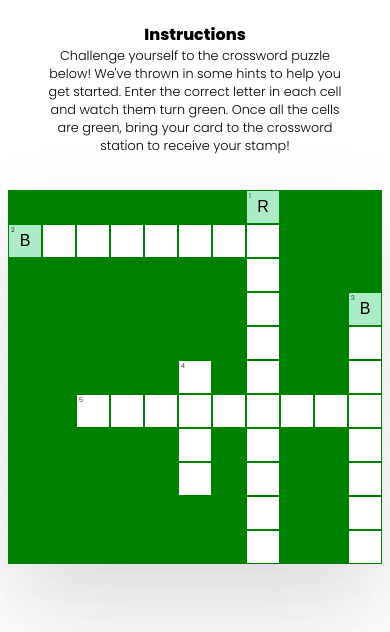
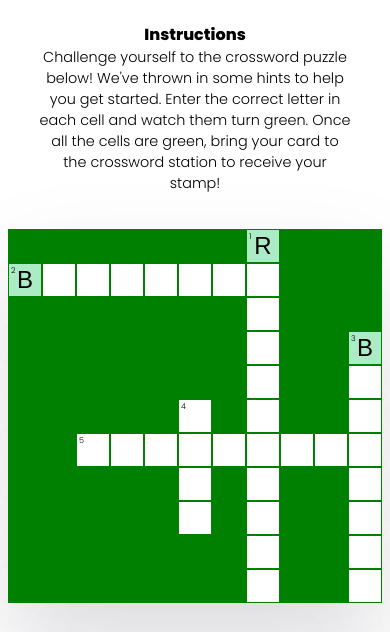
Before and after one commit to kwokleong1985/cw3, a plain HTML site: page index.html in a window 390 px wide. Shown: the part 212-844 px from the top of the page. Drawn offline with Linux system fonts and the light colour scheme.

Commit message:
Update index.html

```diff
--- a/index.html
+++ b/index.html
@@ -65,7 +65,7 @@ input[type="text"] {
 }
 
 .centered-text {
-	font-size: 0.8em;
+	font-size: 0.9em;
 	width: 80%;
 	margin: 0 auto;
 	text-align: center;
@@ -264,7 +264,7 @@ tr:nth-child(even) {
     input {
         width: 36px;
         height: 36px;
-        font-size: 1rem;
+        font-size: 1.5rem;
     }
 
     input:focus {
@@ -314,7 +314,7 @@ tr:nth-child(even) {
     input {
         width: 32px;
         height: 32px;
-        font-size: 1rem;
+        font-size: 1.5rem;
     }
 
     input:focus {
@@ -323,8 +323,8 @@ tr:nth-child(even) {
     }
 
     .number {
-        bottom: 43px;
-        font-size: .4rem;
+        bottom: 41px;
+        font-size: .5rem;
 		left: 2px;
     }
 
@@ -366,7 +366,7 @@ tr:nth-child(even) {
     input {
         width: 28px;
         height: 28px;
-        font-size: 1rem;
+        font-size: 1.4rem;
     }
 
     input:focus {
@@ -376,8 +376,8 @@ tr:nth-child(even) {
 
     .number {
         bottom: 39px;
-        font-size: .4rem;
-		left: 2px;
+        font-size: .5rem;
+		left: 1px;
     }
 
     .clues {
```
